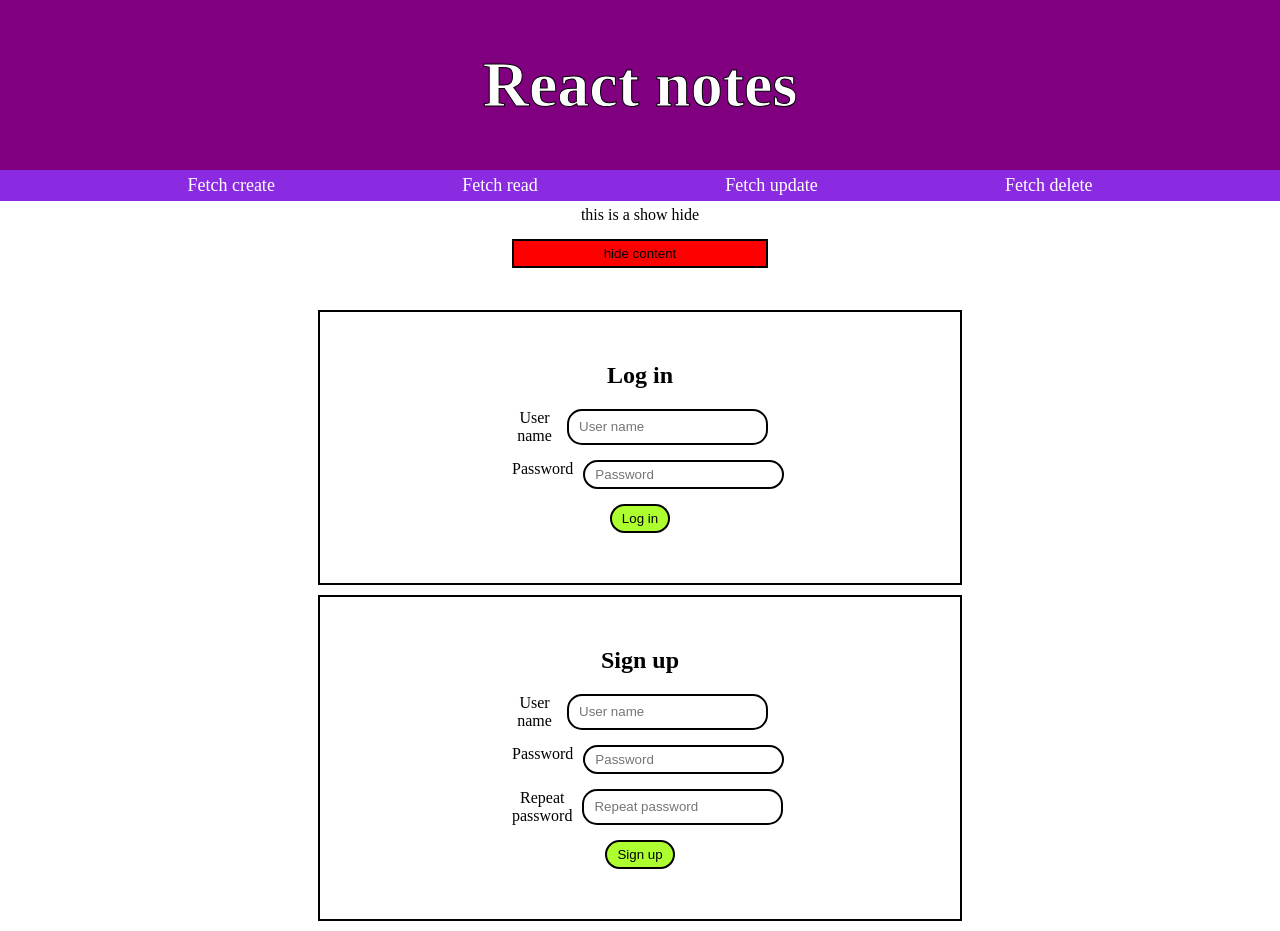
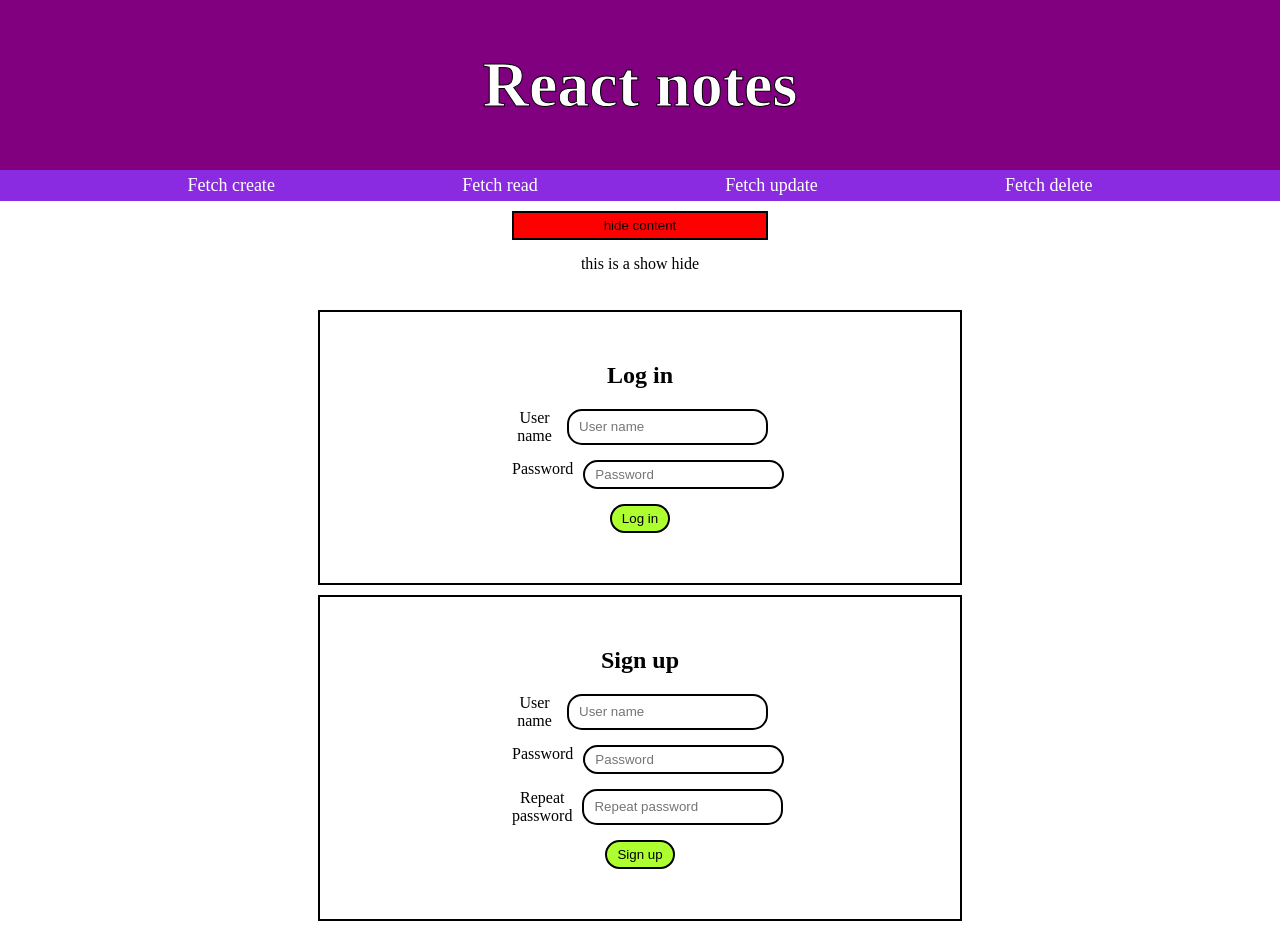
Before and after one commit to Inga-Helgadottir/React-Notes, a React (Vite) app: page / in a window 1280 px wide. Both pictures are taken after a click on the button "show content". Built offline with nearby package versions, Linux system fonts and the light colour scheme.

Commit message:
made it prettier

```diff
--- a/src/App.jsx
+++ b/src/App.jsx
@@ -165,7 +165,6 @@ function App() {
       </nav>
       <Outlet />
 
-      {showHide && <p style={{ margin: "5px" }}>this is a show hide</p>}
       <div
         style={{
           display: "flex",
@@ -196,6 +195,9 @@ function App() {
         >
           {showHide ? "hide content" : "show content"}
         </button>
+
+        {showHide && <p style={{ margin: "5px" }}>this is a show hide</p>}
+
         {userRole !== null &&
           userRole !== undefined &&
           userRole.includes("admin") && (
@@ -209,8 +211,11 @@ function App() {
           )}
         <p id="adminTestResponse"></p>
       </div>
+
       {!loggedIn && <LogIn onAdd={logInFunc} />}
+
       {!loggedIn && <SignUp onAdd={signUpFunc} />}
+
       {loggedIn && <LogOut onClick={logOutFunc} />}
     </div>
   );
```
